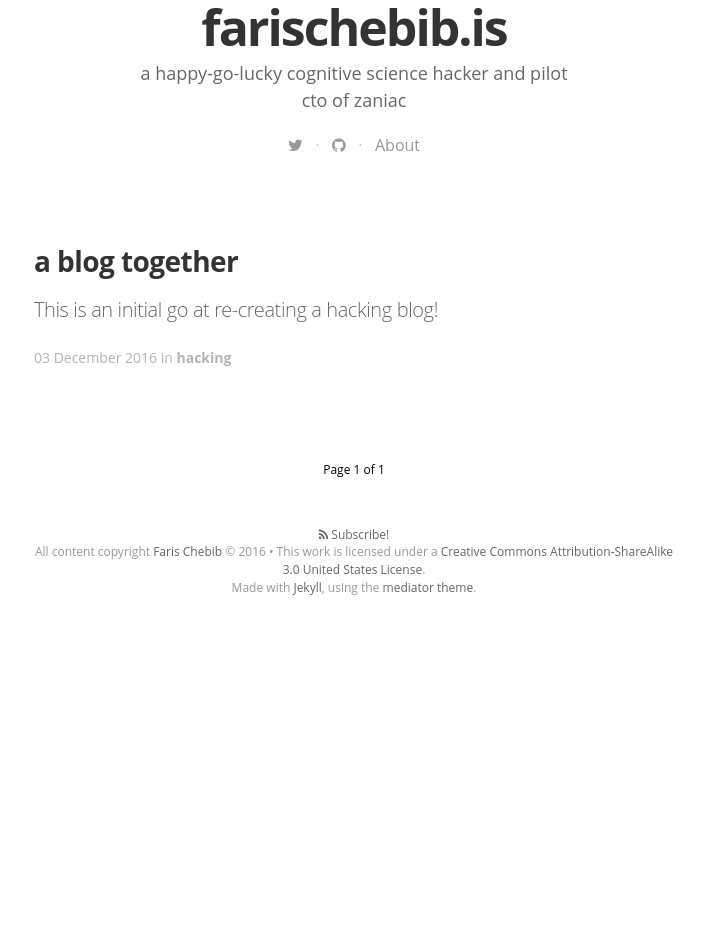
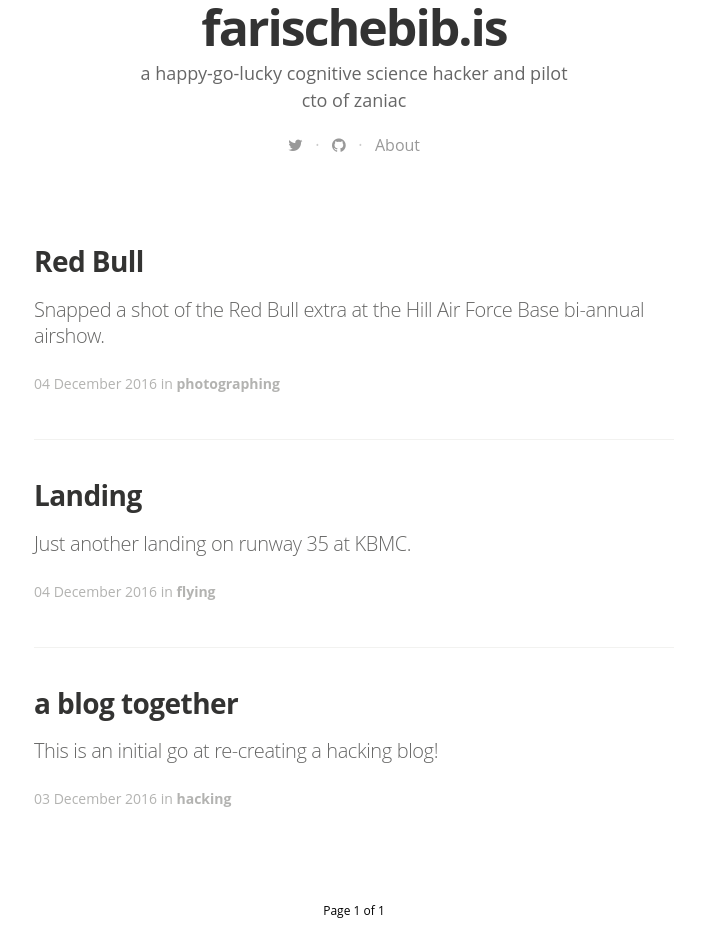
Before and after one commit to octaflop/farischebib.is, a Jekyll site: the page built from all/index.html, in a window 1280 px wide. Shown: the part 532-1484 px from the top of the page, without its empty margins (286-990 px from the left). Built offline with Jekyll 4.4.1, drawn with Linux system fonts in a browser that asks for light colours; nearby versions of some CDN libraries; some web fonts are replaced; the list of posts is cut into pages by our own code; before the commit the page ends 1176 px from its top, so only the background shows below that.

Commit message:
added a bunch of photos

```diff
--- /dev/null
+++ b/_posts/2016-12-04-landing.md
@@ -0,0 +1,11 @@
+---
+title: Landing
+layout: post
+category: flying
+category_image: "/imgs/category/flying.jpg"
+
+image: "/imgs/posts/2016-12-04-landing.jpg"
+image2: "/imgs/posts/2016-12-04-landing.jpg"
+---
+
+Just another landing on runway 35 at `KBMC`.
--- /dev/null
+++ b/_posts/2016-12-04-red-bull.md
@@ -0,0 +1,11 @@
+---
+title: Red Bull
+layout: post
+category: photographing
+category_image: "/imgs/category/photographing.jpg"
+
+image: "/imgs/posts/2016-12-04-red-bull.jpg"
+image2: "/imgs/posts/2016-12-04-red-bull.jpg"
+---
+
+Snapped a shot of the Red Bull extra at the Hill Air Force Base bi-annual airshow.
--- a/css/front.css
+++ b/css/front.css
@@ -119,7 +119,7 @@ a {
 			text-decoration: none;
 	}
 	li.blog-link > a {
-		color: rgb(153, 34, 115);
+	  color: rgb(150, 200, 200);
 		text-shadow: #FFF 0px 0px 1px;
 	}
 	.description {
--- a/css/main.sass
+++ b/css/main.sass
@@ -24,8 +24,6 @@ $font-sans: Open Sans, MundoSans, "Helvetica Neue", Arial, Helvetica, sans-serif
 
 main
   display: block
-
-
 
 body
   font-family: $font-sans
@@ -206,7 +204,8 @@ body
   line-height: 44px
   display: inline-block
   white-space: nowrap
-  color: rgba(0,0,0,0.25)
+  color: rgba(255,255,255,0.6)
+  text-shadow: 0px 1px 4px rgba(0,0,0,0.25), 0px 0px 1px rgba(0,0,0,0.5)
   font-size: 14px
   letter-spacing: -0.02em
   font-weight: 400
```
Also changed, not shown: _posts/2016-12-03-a-blog-together.md (+1 -0 lines), imgs/posts/2016-12-04-landing.jpg (added), imgs/posts/2016-12-04-red-bull.jpg (added), 2 other files.
